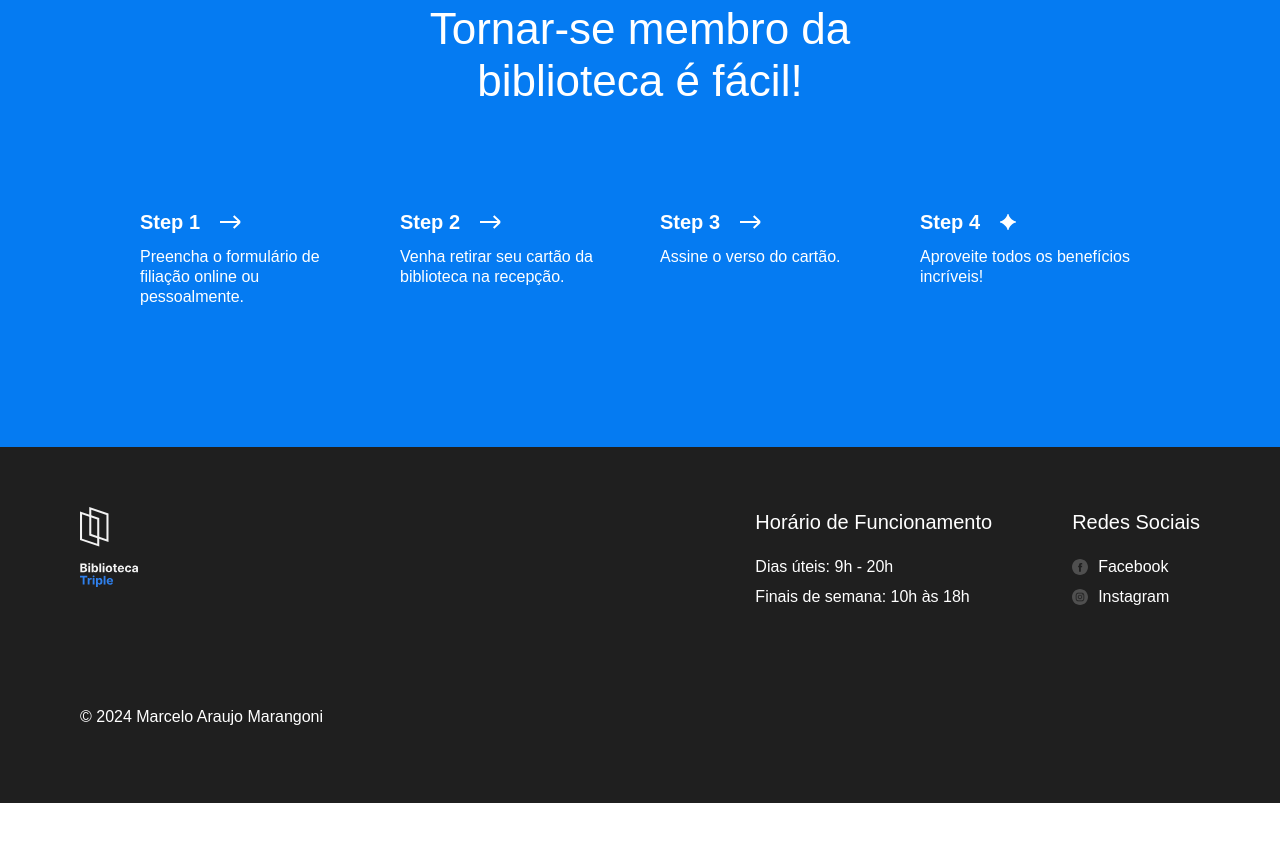
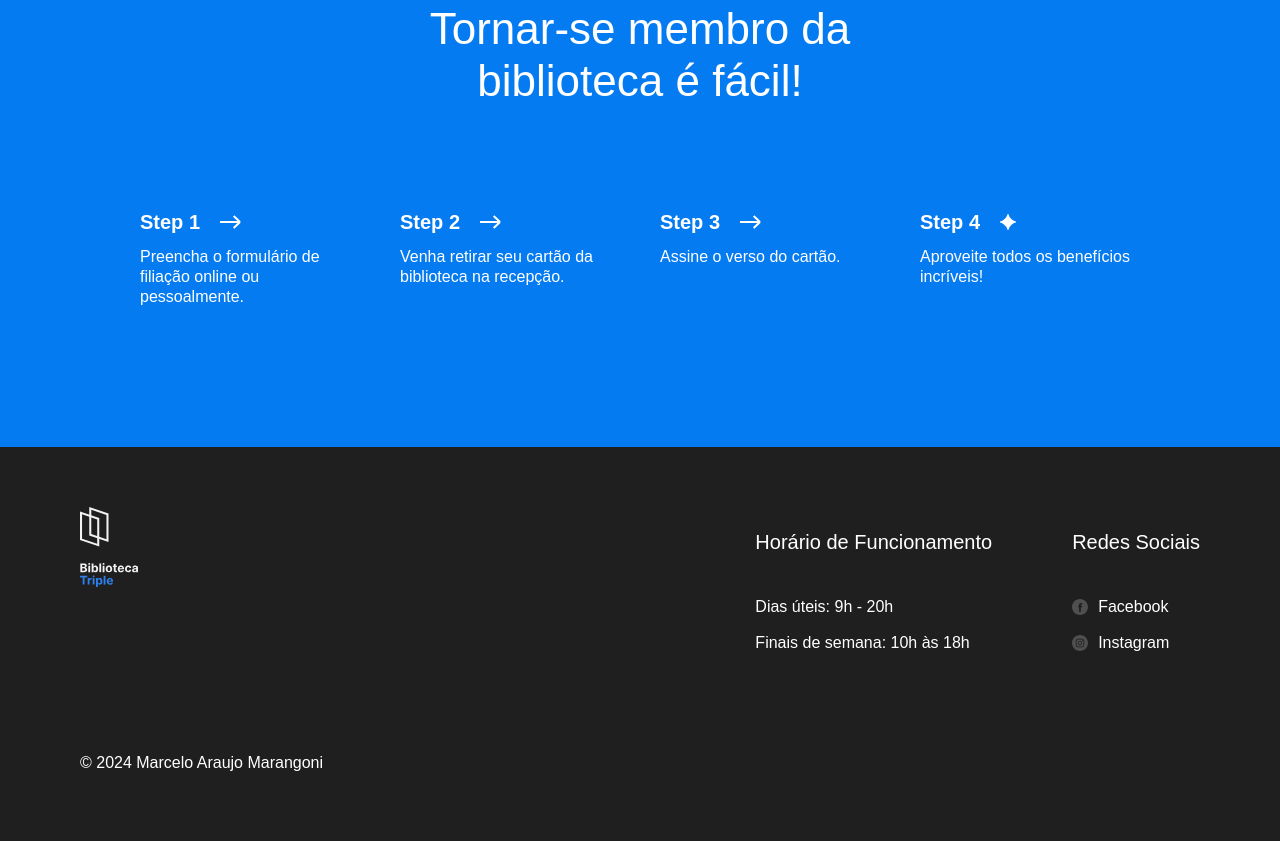
Before and after one commit to Jopila/web_project_library_pt, a plain HTML site: page index.html in a window 1280 px wide. Shown: the part 3087-3928 px from the top of the page. Before the commit the page ends 3890 px from the top, so only its background shows below. Drawn offline with Linux system fonts and the light colour scheme.

Commit message:
Atualização da etapa final do Projeto 3

```diff
--- a/styles/style.css
+++ b/styles/style.css
@@ -392,7 +392,7 @@
   font-size: 20px;
   line-height: 30px;
   font-weight: 500;
-  margin: 0;
+  margin-bottom: 20px;
 }
 
 .footer__list {
@@ -401,7 +401,7 @@
   margin: 0;
   display: flex;
   flex-direction: column;
-  gap: 10px;
+  gap: 16px;
 }
 
 .footer__list-item {
```
